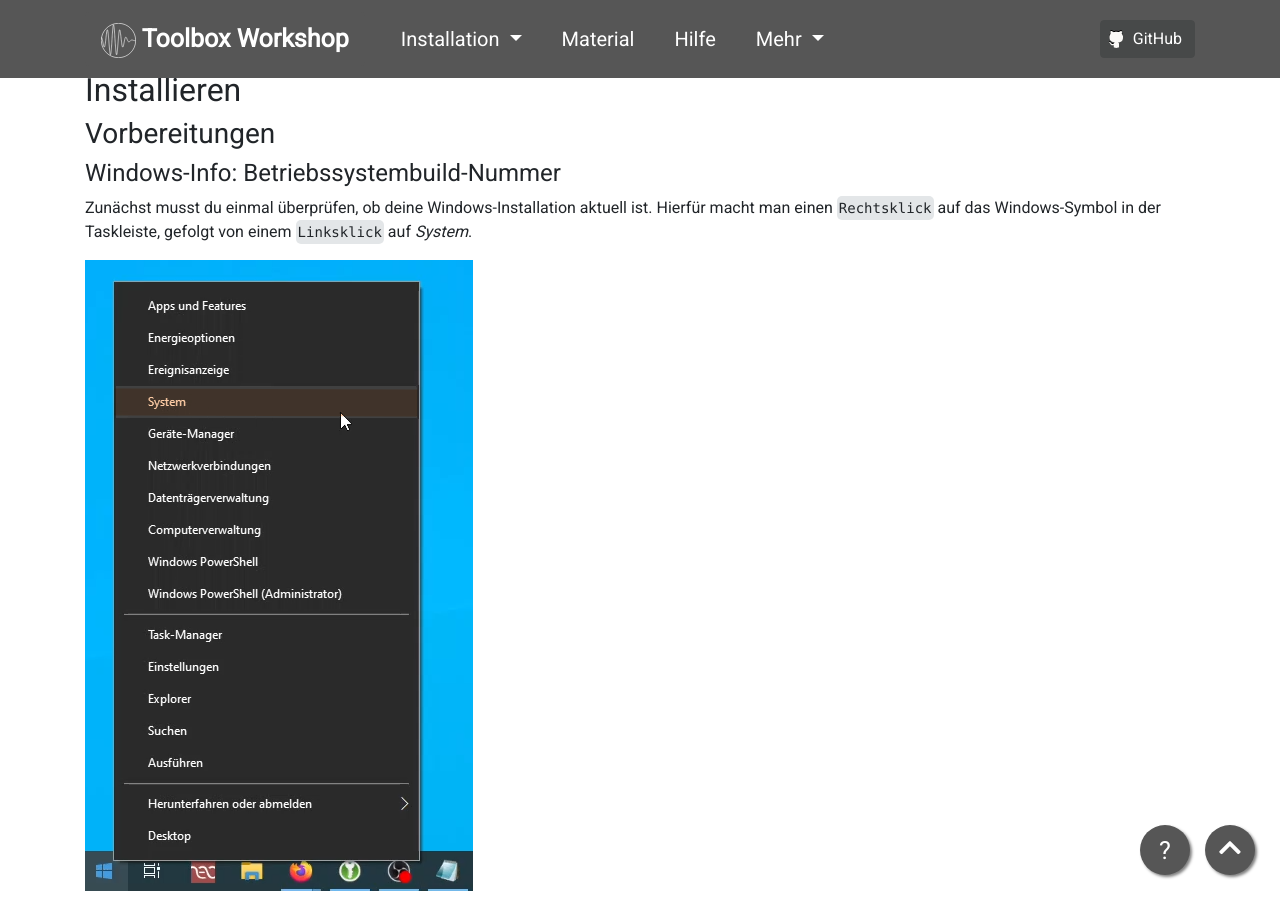
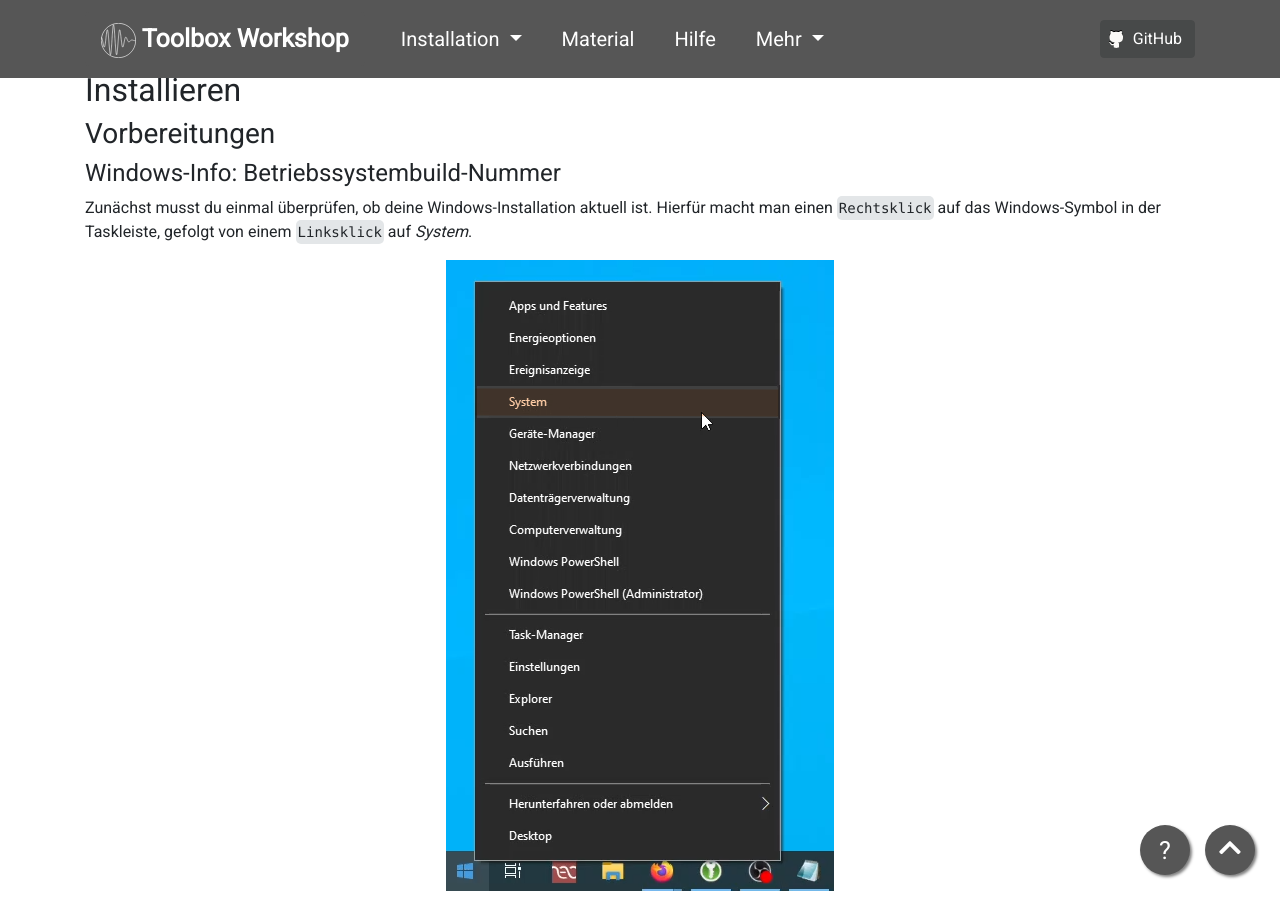
Before and after one commit to pep-dortmund/homepage-toolbox, a Jekyll site: the page built from install/windows-10.md, in a window 1280 px wide and 900 px high, scrolled down 591 px. Built offline with Jekyll 4.4.1, drawn with Linux system fonts in a browser that asks for light colours; nearby versions of some CDN libraries.

Commit message:
center images in install notes

````diff
--- a/install/windows-10.md
+++ b/install/windows-10.md
@@ -39,12 +39,16 @@
 Hierfür macht man einen `Rechtsklick` auf das Windows-Symbol in der Taskleiste,
 gefolgt von einem `Linksklick` auf _System_.
 
-<img alt="" src="/img/wsl/win10-buildnumber-1.png" style="max-width:60%;" />
+<p align="center">
+  <img alt="" src="/img/wsl/win10-buildnumber-1.png" style="max-width:60%;" />
+</p>
 
 In der Liste am linken Rand lautet der letzte Punkt _Info_ (dieser sollte bereits ausgewählt sein).
 Hinter dem Wort _Betriebssystembuild_-Nummer kannst du die entsprechende Nummer ablesen.
 
-<img alt="" src="/img/wsl/win10-buildnumber-2.png" style="max-width:90%;" />
+<p align="center">
+  <img alt="" src="/img/wsl/win10-buildnumber-2.png" style="max-width:90%;" />
+</p>
 
 Die Installation des WSL wurde im Vergleich zu den vergangenen Jahren erheblich vereinfacht.
 Um diese Vereinfachungen nutzen zu können, muss die Nummer vor dem _._ mindestens _19041_ sein.
@@ -53,11 +57,15 @@
 zu installieren. Dafür kannst du in dem obigen _Info_-Fenster in der Suchleiste nach "Update"
 suchen und den Punkt _Nach Updates suchen_ auswählen.
 
-<img alt="" src="/img/wsl/win10-updates-1.png" style="max-width:90%;" />
+<p align="center">
+  <img alt="" src="/img/wsl/win10-updates-1.png" style="max-width:90%;" />
+</p>
 
 Anschließend kannst du über den Button `Nach Updates suchen` fehlende Updates installieren.
 
-<img alt="" src="/img/wsl/win10-updates-2.png" style="max-width:90%;" />
+<p align="center">
+  <img alt="" src="/img/wsl/win10-updates-2.png" style="max-width:90%;" />
+</p>
 
 Überprüfe nach der Installation der Updates und einem Neustart eures PCs noch einmal die
 _Betriebssystembuild_-Nummer. Sollte diese immer noch nicht passen, melde dich bei uns.
@@ -75,11 +83,15 @@
 wird automatisch eine Suche gestartet, wenn Buchstaben über die Tastatur eingegeben werden. Hier muss
 nach `Explorer` gesucht werden. Durch einen Klick auf _Öffnen_ kann dann ein Explorer-Fenster geöffnet werden.
 
-<img alt="" src="/img/explorer/explorer-start.png" class="screenshot" />
+<p align="center">
+  <img alt="" src="/img/explorer/explorer-start.png" class="screenshot" />
+</p>
 
 In der obersten Zeile gibt es den Punkt `Ansicht`, das Kästchen für den Punkt `Dateinamenerweiterungen` muss ausgewählt werden (ein schwarzer Haken muss im Kästchen zu sehen sein).
 
-<img alt="" src="/img/explorer/explorer-fileext.png" class="screenshot" />
+<p align="center">
+  <img alt="" src="/img/explorer/explorer-fileext.png" class="screenshot" />
+</p>
 
 ### Windows Subsystem for Linux (WSL)
 
@@ -92,26 +104,35 @@
 Begriffs "Power" auf der Tastatur wird automatisch eine Suche gestartet. Klicke auf der rechten
 Seite des Suchfensters den Punkt _Als Administrator ausführen_ an.
 
-<img alt="" src="/img/wsl/win10-powershell-admin.png" class="screenshot" />
+<p align="center">
+  <img alt="" src="/img/wsl/win10-powershell-admin.png" class="screenshot" />
+</p>
 
 In den meisten Fällen wird das folgende Fenster erscheinen. Dieses muss mit _Ja_ bestätigt werden.
 Diese Warnungen können auch im Folgenden noch auftreten, auch dann müssen diese mit _Ja_ bestätigt werden.
 Es ist kein Problem, wenn dieses Fenster nicht erscheint.
 
-<img alt="" src="/img/wsl/win10-admin-warning.png" class="screenshot" />
+<p align="center">
+  <img alt="" src="/img/wsl/win10-admin-warning.png" class="screenshot" />
+</p>
 
 Nun öffnet sich ein Fenster, wie unten zu sehen; dies ist die PowerShell Konsole.
 Um sicherzugehen, dass eine PowerShell mit Administrator-Rechten geöffnet wurde,
 kann der Titel des Fensters überprüft werden, dieser muss mit _Administrator:_ beginnen.
 
-<img alt="" src="/img/wsl/win10-powershell-admin-test.png" class="screenshot" />
+<p align="center">
+  <img alt="" src="/img/wsl/win10-powershell-admin-test.png" class="screenshot" />
+</p>
 
 In die PowerShell muss jetzt der folgende Befehl eingegeben werden. Dieser kann auch kopiert
 und eingefügt werden; Einfügen funktioniert in der PowerShell mit einem `Rechtsklick`.
 ```
 wsl --install
 ```
-<img alt="" src="/img/wsl/win10-wsl-install.png" class="screenshot" />
+
+<p align="center">
+  <img alt="" src="/img/wsl/win10-wsl-install.png" class="screenshot" />
+</p>
 
 Durch Drücken der `Enter`-Taste wird die Eingabe bestätigt.
 
@@ -119,14 +140,18 @@
 stilisierte Ladebalken angezeigt. Nach dem erfolgreichen Abschluss dieses Vorgangs sieht die
 Ausgabe wie folgt aus
 
-<img alt="" src="/img/wsl/win10-wsl-install-complete.png" class="screenshot" />
+<p align="center">
+  <img alt="" src="/img/wsl/win10-wsl-install-complete.png" class="screenshot" />
+</p>
 
 Wie der letzten Zeile zu entnehmen ist, muss der PC jetzt einmal neu gestartet werden.
 
 Nach dem Neustart öffnet sich automatische das folgende Fenster, in dem die
 Installation des WSL durch Einrichten des Benutzerkontos abgeschlossen werden kann.
 
-<img alt="" src="/img/wsl/win10-wsl-ubuntu-complete.png" class="screenshot" />
+<p align="center">
+  <img alt="" src="/img/wsl/win10-wsl-ubuntu-complete.png" class="screenshot" />
+</p>
 
 #### <a id="Einrichten des Benutzerkontos">Einrichten eines Benutzerkontos
 
@@ -141,7 +166,9 @@
 
 Die Eingabe des Benutzernamens wird mit Drücken der `Enter`-Taste bestätigt.
 
-<img alt="" src="/img/windows-ubuntu/wsl-ubuntu-username.png" class="screenshot" />
+<p align="center">
+  <img alt="" src="/img/windows-ubuntu/wsl-ubuntu-username.png" class="screenshot" />
+</p>
 
 Im Anschluss wird auch nach einem Passwort für das Linux-Betriebssystem gefragt.
 Aus Sicherheitsgründen, wird das eingegebene Passwort nicht angezeigt.
@@ -149,15 +176,22 @@
 Im Anschluss muss das Passwort erneut eingegeben werden, um Tippfehler auszuschließen.
 Auch diese Eingabe wird wieder mit der `Enter`-Taste bestätigt.
 
-<img alt="" src="/img/windows-ubuntu/wsl-ubuntu-passwd.png" class="screenshot" />
+<p align="center">
+  <img alt="" src="/img/windows-ubuntu/wsl-ubuntu-passwd.png" class="screenshot" />
+</p>
 
 Sollte die Eingabe des zweiten Passworts nicht mit dem ersten übereinstimmen,
 so muss ein erneuter Versuch zunächst mit `y` bestätigt werden.
 
-<img alt="" src="/img/windows-ubuntu/wsl-ubuntu-wrong-passwd-1.png" class="screenshot" />
+<p align="center">
+  <img alt="" src="/img/windows-ubuntu/wsl-ubuntu-wrong-passwd-1.png" class="screenshot" />
+</p>
 
 Danach wird die Eingabe des Passworts wiederholt (das Passwort muss wie zuvor zweimal eingegeben werden).
-<img alt="" src="/img/windows-ubuntu/wsl-ubuntu-wrong-passwd-2.png" class="screenshot" />
+
+<p align="center">
+  <img alt="" src="/img/windows-ubuntu/wsl-ubuntu-wrong-passwd-2.png" class="screenshot" />
+</p>
 
 Ist die Installation erfolgreich durchgeführt worden,
 erhält man die im nächsten Screenshot gezeigte Ausgabe.
@@ -169,7 +203,9 @@
 mit dem Linux-Betriebssystem verwendet wird. Eine detailliertere Einführung in den Umgang erfolgt während
 des Workshops, im Folgenden wird diese jedoch schon zur Installation der benötigten Software verwendet.
 
-<img alt="" src="/img/windows-ubuntu/wsl-ubuntu-correct-passwd.png" class="screenshot" />
+<p align="center">
+  <img alt="" src="/img/windows-ubuntu/wsl-ubuntu-correct-passwd.png" class="screenshot" />
+</p>
 
 Vor dem nächsten Abschnitt könnt ihr das Terminal Fenster schließen. Indem ihr den Befehl
 ```
@@ -184,15 +220,21 @@
 
 Auch der Microsoft Store kann über die Suche im Startmenü gefunden werden:
 
-<img alt="" src="/img/windows-terminal/windows-terminal-store-1.png" class="screenshot" />
+<p align="center">
+  <img alt="" src="/img/windows-terminal/windows-terminal-store-1.png" class="screenshot" />
+</p>
 
 Suche im Microsoft Store nach `Terminal` und wähle _Windows Terminal_ aus:
 
-<img alt="" src="/img/windows-terminal/windows-terminal-store-2.png" class="screenshot" />
+<p align="center">
+  <img alt="" src="/img/windows-terminal/windows-terminal-store-2.png" class="screenshot" />
+</p>
 
 Und im folgenden Fenster `Herunterladen` anklicken:
 
-<img alt="" src="/img/windows-terminal/windows-terminal-store-3.png" class="screenshot" />
+<p align="center">
+  <img alt="" src="/img/windows-terminal/windows-terminal-store-3.png" class="screenshot" />
+</p>
 
 Im Anschluss an die Installation kann der Microsoft Store geschlossen werden.
 
@@ -201,28 +243,38 @@
 die Suche verwendet werden. Geöffnet wird das Terminal durch einen Klick auf _Öffnen_ in der
 rechten Spalte.
 
-<img alt="" src="/img/windows-terminal/windows-terminal-start.png" class="screenshot" />
+<p align="center">
+  <img alt="" src="/img/windows-terminal/windows-terminal-start.png" class="screenshot" />
+</p>
 
 Beim ersten Öffnen des Windows Terminals erscheint ein Informations-Banner am oberen Fensterrand,
 welches mit dem `X` am rechten Rand geschlossen werden kann.
 
-<img alt="" src="/img/windows-terminal/windows-terminal-default-terminal.png" class="screenshot" />
+<p align="center">
+  <img alt="" src="/img/windows-terminal/windows-terminal-default-terminal.png" class="screenshot" />
+</p>
 
 Standardmäßig wird mit dem Windows Terminal die Windows PowerShell geöffnet (zu erkennen an dem Text in dem Tab).
 Um eine Ubuntu-Kommandozeile zu öffnen, klicke zunächst oben im Fenster auf den Pfeil nach unten, es öffnet sich ein Dropdown-Menü,
 in dem `Einstellungen` angeklickt werden muss:
 
-<img alt="" src="/img/windows-terminal/windows-terminal-settings-1.png" class="screenshot" />
+<p align="center">
+  <img alt="" src="/img/windows-terminal/windows-terminal-settings-1.png" class="screenshot" />
+</p>
 
 Hier kannst du einstellen, dass sich beim Start von Windows Terminal standardmäßig Ubuntu öffnet.
 Unter _Starten_ in der linken Spalte gibt es den Einstellungspunkt _Standardprofil_, durch Klicken
 auf den Pfeil nach unten öffnet sich eine Auswahl.
 
-<img alt="" src="/img/windows-terminal/windows-terminal-settings-2.png" class="screenshot" />
+<p align="center">
+  <img alt="" src="/img/windows-terminal/windows-terminal-settings-2.png" class="screenshot" />
+</p>
 
 In der Auswahl dann Ubuntu auswählen (falls _Ubuntu_ mehrfach auftaucht, den Punkt mit dem Pinguin-Icon):
 
-<img alt="" src="/img/windows-terminal/windows-terminal-settings-3.png" class="screenshot" />
+<p align="center">
+  <img alt="" src="/img/windows-terminal/windows-terminal-settings-3.png" class="screenshot" />
+</p>
 
 Im Anschluss kann das Terminal Fenster geschlossen werden.
 
@@ -253,12 +305,16 @@
 Befehle, die mit `sudo` beginnen, erfordern besondere Zugriffsrechte. Daher muss zunächst immer
 das Linux-Benutzerpasswort (**nicht** notwendigerweise das Windows-Benutzerpasswort) eingegeben werden.
 
-<img alt="" src="/img/unix/unix-1.png" class="screenshot" />
+<p align="center">
+  <img alt="" src="/img/unix/unix-1.png" class="screenshot" />
+</p>
 
 Ein erfolgreiches Update sieht in etwa wie folgt aus, jedoch kann die ausgegebene Liste der Programme,
 die upgedatet werden können, beim ersten Ausführen wesentlich länger sein.
 
-<img alt="" src="/img/unix/unix-2.png" class="screenshot" />
+<p align="center">
+  <img alt="" src="/img/unix/unix-2.png" class="screenshot" />
+</p>
 
 Die Updates müssen nun noch installiert werden, denn bisher wurden diese nur heruntergeladen.
 Dies erfolgt durch Eingabe des Befehls
@@ -269,7 +325,9 @@
 Anschließend kann eine erneute Bestätigung durch Eingabe des Buchstabens `y` und drücken der
 `Enter`-Taste nötig sein. (Auch hier wird die ausgegebene Liste wesentlich länger sein.)
 
-<img alt="" src="/img/unix/unix-3.png" class="screenshot" />
+<p align="center">
+  <img alt="" src="/img/unix/unix-3.png" class="screenshot" />
+</p>
 
 Nun können die drei Programme `git`, `make` und `curl` und bereits Abhängigkeiten für `biber` installiert werden. Dies erfolgt durch die Eingabe des
 Befehls
@@ -278,11 +336,15 @@
 ```
 und anschließende Bestätigung mit der `Enter`-Taste. Auch diese Installation kann wieder etwas Zeit in Anspruch nehmen.
 
-<img alt="" src="/img/unix/unix-4.png" class="screenshot" />
+<p align="center">
+  <img alt="" src="/img/unix/unix-4.png" class="screenshot" />
+</p>
 
 Eine erfolgreiche Installation, wie unten gezeigt, kann daran erkannt werden, dass keine Fehlermeldungen ausgegeben werden.
 
-<img alt="" src="/img/unix/unix-5.png" class="screenshot" />
+<p align="center">
+  <img alt="" src="/img/unix/unix-5.png" class="screenshot" />
+</p>
 
 #### Git-Einstellungen
 
@@ -346,7 +408,9 @@
 Dieser Befehl zeigt alle Dateien an, die sich im aktuellen Pfad befinden. Die Datei _Miniforge3-Linux-x86-64.sh_
 sollte hier aufgeführt sein.
 
-<img alt="" src="/img/mamba/mamba-download.png" class="screenshot" />
+<p align="center">
+  <img alt="" src="/img/mamba/mamba-download.png" class="screenshot" />
+</p>
 
 Zum Installieren muss der folgende Befehl ausgeführt werden.
 
@@ -358,39 +422,53 @@
 Im Folgenden muss noch die Benutzungsbestimmungen bestätigt werden (keine Angst: Du kaufst damit nichts).
 Diese werden zunächst mit der `Enter`-Taste geöffnet
 
-<img alt="" src="/img/mamba/mamba-install-1.png" class="screenshot" />
+<p align="center">
+  <img alt="" src="/img/mamba/mamba-install-1.png" class="screenshot" />
+</p>
 
 Abhängig von der Größe des Terminal Fensters, kann es vorkommen, dass der Text nur zeilenweise
 ausgegeben wird. Dies erkennst du daran, dass in der letzten Zeile _`--More--`_ steht.
 
-<img alt="" src="/img/mamba/mamba-install-2.png" class="screenshot" />
+<p align="center">
+  <img alt="" src="/img/mamba/mamba-install-2.png" class="screenshot" />
+</p>
 
 Drücke dann mehrfach auf die `Enter`-Taste, um zum Ende (siehe nächster Screenshot)
 der Benutzungsbestimmung zu gelangen.
 Am Ende der Benutzungsbestimmungen müssen diese dann durch die Eingabe von `yes`
 und anschließendem `Enter` akzeptiert werden.
 
-<img alt="" src="/img/mamba/mamba-install-3.png" class="screenshot" />
+<p align="center">
+  <img alt="" src="/img/mamba/mamba-install-3.png" class="screenshot" />
+</p>
 
 Die Installation wird dann mit einem weiteren `Enter` gestartet, auch diese kann einige Minuten Zeit brauchen.
 
-<img alt="" src="/img/mamba/mamba-install-4.png" class="screenshot" />
+<p align="center">
+  <img alt="" src="/img/mamba/mamba-install-4.png" class="screenshot" />
+</p>
 
 Die Installation endet mit den folgenden Zeilen:
 Hier muss abermals `yes` eingegeben und mit `Enter` bestätigt werden.
 
-<img alt="" src="/img/mamba/mamba-install-5.png" class="screenshot" />
+<p align="center">
+  <img alt="" src="/img/mamba/mamba-install-5.png" class="screenshot" />
+</p>
 
 Wenn die letzte Zeile wieder die Eingabezeile ist, ist die Installation beendet.
 
-<img alt="" src="/img/mamba/mamba-install-6.png" class="screenshot" />
+<p align="center">
+  <img alt="" src="/img/mamba/mamba-install-6.png" class="screenshot" />
+</p>
 
 {% include admonition.html type="warning" title="Wichtig" body="Verwendet werden kann mamba erst
 nach dem Schließen des Terminal Fensters und dem Öffnen eines Neuen." %}
 
 Im neuen Terminal Fenster sollte nun _(base)_ am Anfang der Eingabezeile stehen.
 
-<img alt="" src="/img/mamba/mamba-install-7.png" class="screenshot" />
+<p align="center">
+  <img alt="" src="/img/mamba/mamba-install-7.png" class="screenshot" />
+</p>
 
 Jetzt müssen noch die Python-Pakete installiert werden, die im Workshop vorgestellt werden.
 Dafür verwenden wir eine sogenannte _virtuelle Umgebung_. Was eine solche Umgebung genau ist
@@ -405,12 +483,16 @@
 
 Die Installation beginnt mit der folgenden Ausgabe
 
-<img alt="" src="/img/mamba/mamba-virtual-env-1.png" class="screenshot" />
+<p align="center">
+  <img alt="" src="/img/mamba/mamba-virtual-env-1.png" class="screenshot" />
+</p>
 
 und bedarf auch wieder etwas Zeit. Die Installation ist beendet, wenn wieder die Eingabezeile
 angezeigt wird.
 
-<img alt="" src="/img/mamba/mamba-virtual-env-2.png" class="screenshot" />
+<p align="center">
+  <img alt="" src="/img/mamba/mamba-virtual-env-2.png" class="screenshot" />
+</p>
 
 Nach erfolgreicher Installation kann die Installationsdatei _Miniforge3-Linux-x86-64.sh_
 mit dem Befehl
@@ -475,21 +557,29 @@
 Der Microsoft Store wird dafür, genauso wie im Abschnitt <a href="#WindowsTerminal">Windows Terminal</a>, geöffnet.
 Durch die Suche im Microsoft Store nach `Visual Studio Code` kann in der Liste der entsprechende Punkt ausgewählt werden:
 
-<img alt="" src="/img/vscodium/vscode-download-1.png" class="screenshot" />
+<p align="center">
+  <img alt="" src="/img/vscodium/vscode-download-1.png" class="screenshot" />
+</p>
 
 Auf der folgenden Seite kann VSCode durch einen Klick auf den Button `Installieren` installiert werden.
 
-<img alt="" src="/img/vscodium/vscode-download-2.png" class="screenshot" />
+<p align="center">
+  <img alt="" src="/img/vscodium/vscode-download-2.png" class="screenshot" />
+</p>
 
 Geöffnet werden kann VSCode nach der Installation über das Startmenü (wie zuvor wird durch Eingabe von `Visual`
 automatisch eine Suche begonnen), VSCode kann dann durch einen Klick auf `Öffnen` geöffnet werden.
 
-<img alt="" src="/img/vscodium/vscode-start.png" class="screenshot" />
+<p align="center">
+  <img alt="" src="/img/vscodium/vscode-start.png" class="screenshot" />
+</p>
 
 Beim ersten Start von VSCode nach der Installation, wird in der rechten unteren Ecke eine Infobox angezeigt,
 in dieser muss der Button `Install` angeklickt werden.
 
-<img alt="" src="/img/vscodium/vscode-prompt-wsl-plugin.png" style="max-width:90%;" />
+<p align="center">
+  <img alt="" src="/img/vscodium/vscode-prompt-wsl-plugin.png" style="max-width:90%;" />
+</p>
 
 #### VSCode: Sprache
 
@@ -504,16 +594,22 @@
 Hier muss nun nach _Configure Display Language_ gesucht werden. Die Einstellung kann dann durch Drücken
 der `Enter`-Taste ausgewählt werden.
 
-<img alt="" src="/img/vscodium/vscode-language-1.png" class="screenshot" />
+<p align="center">
+  <img alt="" src="/img/vscodium/vscode-language-1.png" class="screenshot" />
+</p>
 
 Im folgenden Auswahlmenü kann die gewünschte Sprache mit einem `Linksklick` ausgewählt werden.
 
-<img alt="" src="/img/vscodium/vscode-language-2.png" class="screenshot" />
+<p align="center">
+  <img alt="" src="/img/vscodium/vscode-language-2.png" class="screenshot" />
+</p>
 
 Die gewählte Sprache wird gegebenenfalls heruntergeladen und wird nach einem Neustart von VSCode nutzbar,
 der im folgenden Fenster ausgeführt werden kann.
 
-<img alt="" src="/img/vscodium/vscode-language-3.png" class="screenshot" />
+<p align="center">
+  <img alt="" src="/img/vscodium/vscode-language-3.png" class="screenshot" />
+</p>
 
 #### VSCode: Terminal einrichten
 
@@ -522,20 +618,28 @@
 die Windows Powershell. Wie zuvor muss das Terminal noch umgestellt werden.
 Klickt rechts auf den Pfeil nach unten, neben dem `+`, und wählt den Punkt _Select Default Profile_ aus.
 
-<img alt="" src="/img/vscodium/vscode-terminal-1.png" class="screenshot" />
+<p align="center">
+  <img alt="" src="/img/vscodium/vscode-terminal-1.png" class="screenshot" />
+</p>
 
 In der folgenden Auswahl auf _Ubuntu (WSL)_ klicken.
 
-<img alt="" src="/img/vscodium/vscode-terminal-2.png" class="screenshot" />
+<p align="center">
+  <img alt="" src="/img/vscodium/vscode-terminal-2.png" class="screenshot" />
+</p>
 
 Anschließend kann das schon geöffnete Terminal mit einem Klick auf die Mülltonne geschlossen werden.
 
-<img alt="" src="/img/vscodium/vscode-terminal-3.png" class="screenshot" />
+<p align="center">
+  <img alt="" src="/img/vscodium/vscode-terminal-3.png" class="screenshot" />
+</p>
 
 Wird nun erneut ein Terminal mit `Strg` + `Shift` + `ö` geöffnet, so sollte dieses nun wie das (mittlerweile)
 gewohnte Terminal aussehen:
 
-<img alt="" src="/img/vscodium/vscode-terminal-4.png" class="screenshot" />
+<p align="center">
+  <img alt="" src="/img/vscodium/vscode-terminal-4.png" class="screenshot" />
+</p>
 
 ### PDF-Betrachter
 
@@ -551,34 +655,48 @@
 Auf der Download-Seite kann dann die `x64` Version von Sumatra PDF mit einem `Linksklick` auf den
 hervorgehobenen Link heruntergeladen werden.
 
-<img alt="" src="/img/sumatra/sumatra-download.png" class="screenshot" />
+<p align="center">
+  <img alt="" src="/img/sumatra/sumatra-download.png" class="screenshot" />
+</p>
 
 Die heruntergeladene Datei befindet sich im Downloads-Ordner und kann durch einen doppelten `Linksklick` ausgeführt werden.
 
-<img alt="" src="/img/sumatra/sumatra-install-1.png" class="screenshot" />
+<p align="center">
+  <img alt="" src="/img/sumatra/sumatra-install-1.png" class="screenshot" />
+</p>
 
 Infolgedessen öffnet sich das folgende Fenster, in dem die Installation mit einem `Linksklick` auf _Installieren_ gestartet wird.
 
-<img alt="" src="/img/sumatra/sumatra-install-2.png" class="screenshot" />
+<p align="center">
+  <img alt="" src="/img/sumatra/sumatra-install-2.png" class="screenshot" />
+</p>
 
 Das Fenster kann nach der Installation über das `X` geschlossen werden.
 
-<img alt="" src="/img/sumatra/sumatra-install-3.png" class="screenshot" />
+<p align="center">
+  <img alt="" src="/img/sumatra/sumatra-install-3.png" class="screenshot" />
+</p>
 
 Zuletzt muss Sumatra PDF noch als Standard PDF-Betrachter eingestellt werden.
 Dafür kann im Startmenü nach `Standard` gesucht werden. Anschließend muss dann
 _Standard-Apps_ geöffnet werden.
 
-<img alt="" src="/img/sumatra/sumatra-standard-app-1.png" class="screenshot" />
+<p align="center">
+  <img alt="" src="/img/sumatra/sumatra-standard-app-1.png" class="screenshot" />
+</p>
 
 In dem geöffneten Fenster befindet sich unten der Link _Standard-Apps nach Dateityp auswählen_,
 
-<img alt="" src="/img/sumatra/sumatra-standard-app-2.png" class="screenshot" />
+<p align="center">
+  <img alt="" src="/img/sumatra/sumatra-standard-app-2.png" class="screenshot" />
+</p>
 
 durch Klicken auf diesen wird ein weiteres Menü geöffnet (das Öffnen kann ein paar Sekunden dauern).
 In diesem muss bis zu der Zeile nach unten gescrollt werden, in der _.pdf_ in der ersten Spalte steht.
 
-<img alt="" src="/img/sumatra/sumatra-standard-app-3.png" class="screenshot" />
+<p align="center">
+  <img alt="" src="/img/sumatra/sumatra-standard-app-3.png" class="screenshot" />
+</p>
 
 Ist in der zweiten Spalte bereits _SumatraPDF_ eingetragen, so muss nichts Weiteres getan werden und
 das Fenster kann wie gewöhnlich durch Klicken auf das `X` geschlossen werden.
@@ -587,7 +705,9 @@
 kann durch Klicken auf den Programmnamen ein Auswahlmenü geöffnet werden. In diesem muss dann
 _SumatraPDF_ angeklickt werden.
 
-<img alt="" src="/img/sumatra/sumatra-standard-app-4.png" class="screenshot" />
+<p align="center">
+  <img alt="" src="/img/sumatra/sumatra-standard-app-4.png" class="screenshot" />
+</p>
 
 #### <a id="evince"></a>Evince
 
@@ -645,11 +765,15 @@
 
 Insgesamt sollte das Terminal wie folgt aussehen:
 
-<img alt="" src="/img/mamba/mamba-test-1.png" class="screenshot" />
+<p align="center">
+  <img alt="" src="/img/mamba/mamba-test-1.png" class="screenshot" />
+</p>
 
 Fehler machen sich z.B. so bemerkbar:
 
-<img alt="" src="/img/mamba/mamba-test-2.png" class="screenshot" />
+<p align="center">
+  <img alt="" src="/img/mamba/mamba-test-2.png" class="screenshot" />
+</p>
 
 Mit dem Befehl
 ```
@@ -738,11 +862,15 @@
 mamba update -n toolbox --all
 ```
 
-<img alt="" src="/img/mamba/mamba-update-1.png" class="screenshot" />
+<p align="center">
+  <img alt="" src="/img/mamba/mamba-update-1.png" class="screenshot" />
+</p>
 
 Auch hier muss die Installation wieder mit einem `Y` gefolgt von einem `Enter` bestätigt werden.
 
-<img alt="" src="/img/mamba/mamba-update-2.png" class="screenshot" />
+<p align="center">
+  <img alt="" src="/img/mamba/mamba-update-2.png" class="screenshot" />
+</p>
 
 Die Installation ist (mittlerweile) wie gewohnt abgeschlossen, wenn die Eingabezeile auf dem Terminal
 angezeigt wird.
````
Also changed, not shown: install/windows-11.md (+169 -56 lines).
